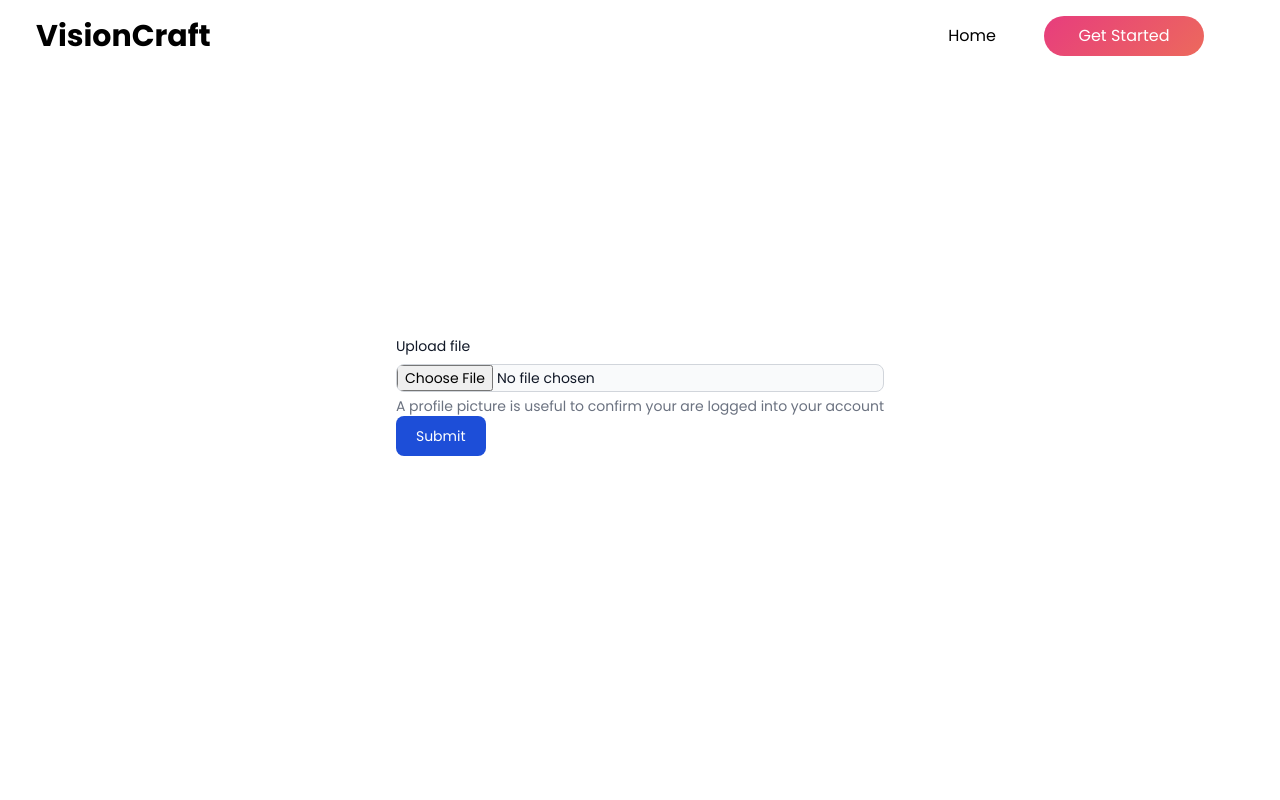
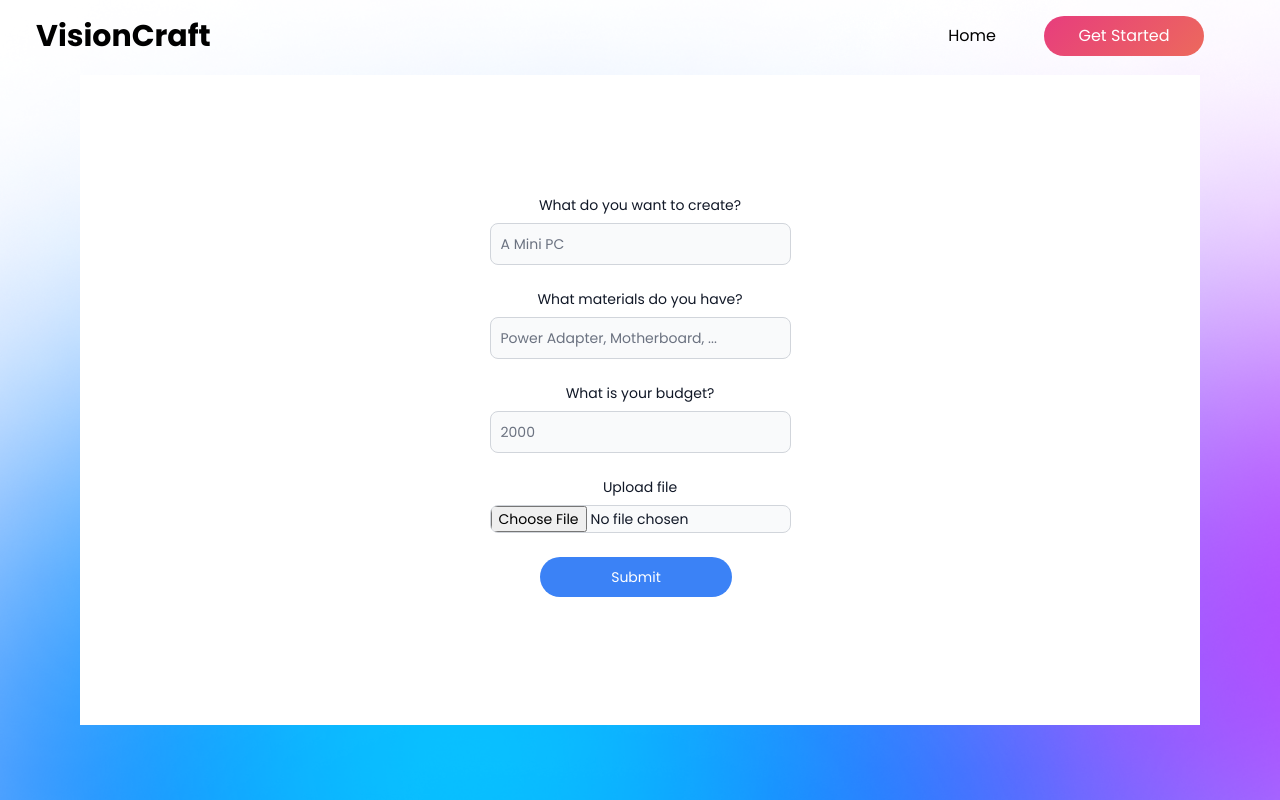
Before and after one commit to angeladev333/visioncraft-ai, a Next.js app in the folder client/: page /generate in a window 1280 px wide. Built offline with nearby package versions, Linux system fonts and the light colour scheme.

Commit message:
implement rough generate page

```diff
--- a/client/components/ImageForm.jsx
+++ b/client/components/ImageForm.jsx
@@ -14,8 +14,21 @@ export default function ImageForm() {
         const result = await response.json();
     };
     return (
-    <div className="flex items-center justify-center">
+        <div className="flex items-center justify-center text-center h-full min-h-[calc(100vh-150px)]">
             <form onSubmit={handleSubmit}>
+                <div className="mb-6">
+                    <label for="whatcreate" className="block mb-2 text-sm font-medium text-gray-900 dark:text-white">What do you want to create?</label>
+                    <input type="text" name="whatcreate" id="whatcreate" className="bg-gray-50 border border-gray-300 text-gray-900 text-sm rounded-lg focus:ring-blue-500 focus:border-blue-500 block w-full p-2.5 dark:bg-gray-700 dark:border-gray-600 dark:placeholder-gray-400 dark:text-white dark:focus:ring-blue-500 dark:focus:border-blue-500" placeholder="A Mini PC" required />
+                </div>
+                <div className="mb-6">
+                    <label for="materials" className="block mb-2 text-sm font-medium text-gray-900 dark:text-white">What materials do you have?</label>
+                    <input type="text" name="materials" id="materials" className="bg-gray-50 border border-gray-300 text-gray-900 text-sm rounded-lg focus:ring-blue-500 focus:border-blue-500 block w-full p-2.5 dark:bg-gray-700 dark:border-gray-600 dark:placeholder-gray-400 dark:text-white dark:focus:ring-blue-500 dark:focus:border-blue-500" placeholder="Power Adapter, Motherboard, ..." required />
+                </div>
+                <div className="mb-6">
+                    <label for="budget" className="block mb-2 text-sm font-medium text-gray-900 dark:text-white">What is your budget?</label>
+                    <input type="number" name="budget" id="budget" className="bg-gray-50 border border-gray-300 text-gray-900 text-sm rounded-lg focus:ring-blue-500 focus:border-blue-500 block w-full p-2.5 dark:bg-gray-700 dark:border-gray-600 dark:placeholder-gray-400 dark:text-white dark:focus:ring-blue-500 dark:focus:border-blue-500" placeholder="2000" required />
+                </div>
+
                 <label
                     className="block mb-2 text-sm font-medium text-gray-900 dark:text-white"
                     htmlFor="user_avatar"
@@ -24,21 +37,21 @@ export default function ImageForm() {
                 </label>
                 <input
                     name="image"
-          className="block w-full text-sm text-gray-900 border border-gray-300 rounded-lg cursor-pointer bg-gray-50 dark:text-gray-400 focus:outline-none dark:bg-gray-700 dark:border-gray-600 dark:placeholder-gray-400"
+                    className="mb-6 block w-full text-sm text-gray-900 border border-gray-300 rounded-lg cursor-pointer bg-gray-50 dark:text-gray-400 focus:outline-none dark:bg-gray-700 dark:border-gray-600 dark:placeholder-gray-400"
                     aria-describedby="user_avatar_help"
                     id="user_avatar"
                     type="file"
                 />
-        <div
+                {/* <div
           className="mt-1 text-sm text-gray-500 dark:text-gray-300"
           id="user_avatar_help"
         >
           A profile picture is useful to confirm your are logged into your
           account
-        </div>
+        </div> */}
                 <button
                     type="submit"
-          className="text-white bg-blue-700 hover:bg-blue-800 focus:ring-4 focus:ring-blue-300 font-medium rounded-lg text-sm px-5 py-2.5 mr-2 mb-2 dark:bg-blue-600 dark:hover:bg-blue-700 focus:outline-none dark:focus:ring-blue-800"
+                    className="rounded-full text-white bg-blue-500 hover:bg-blue-700 focus:ring-4 focus:ring-blue-300 font-medium w-48 text-sm px-5 py-2.5 mr-2 mb-2 dark:bg-blue-600 dark:hover:bg-blue-700 focus:outline-none dark:focus:ring-blue-800"
                 >
                     Submit
                 </button>
--- a/client/pages/generate.js
+++ b/client/pages/generate.js
@@ -3,8 +3,15 @@ import ImageForm from "../components/ImageForm";
 
 export default function Generate() {
   return (
-    <div className="flex items-center justify-center h-screen">
-      <ImageForm />
-    </div>
+    <>
+      <main className="bg-[url('/Group_35512.png')] bg-cover bg-bottom">
+        <div className="flex items-center justify-center h-screen ">
+          <div className="bg-white w-full m-20 h-[100vh-50px]">
+            <ImageForm />
+          </div>
+        </div>
+        {/* <img className="z-50 w-full absolute overflow-hidden" src="/Group_35512.png" /> */}
+      </main>
+    </>
   );
 }
```
Also changed, not shown: client/public/Group_35512.png (added). Lines whose indentation alone changed are shown as unchanged.
